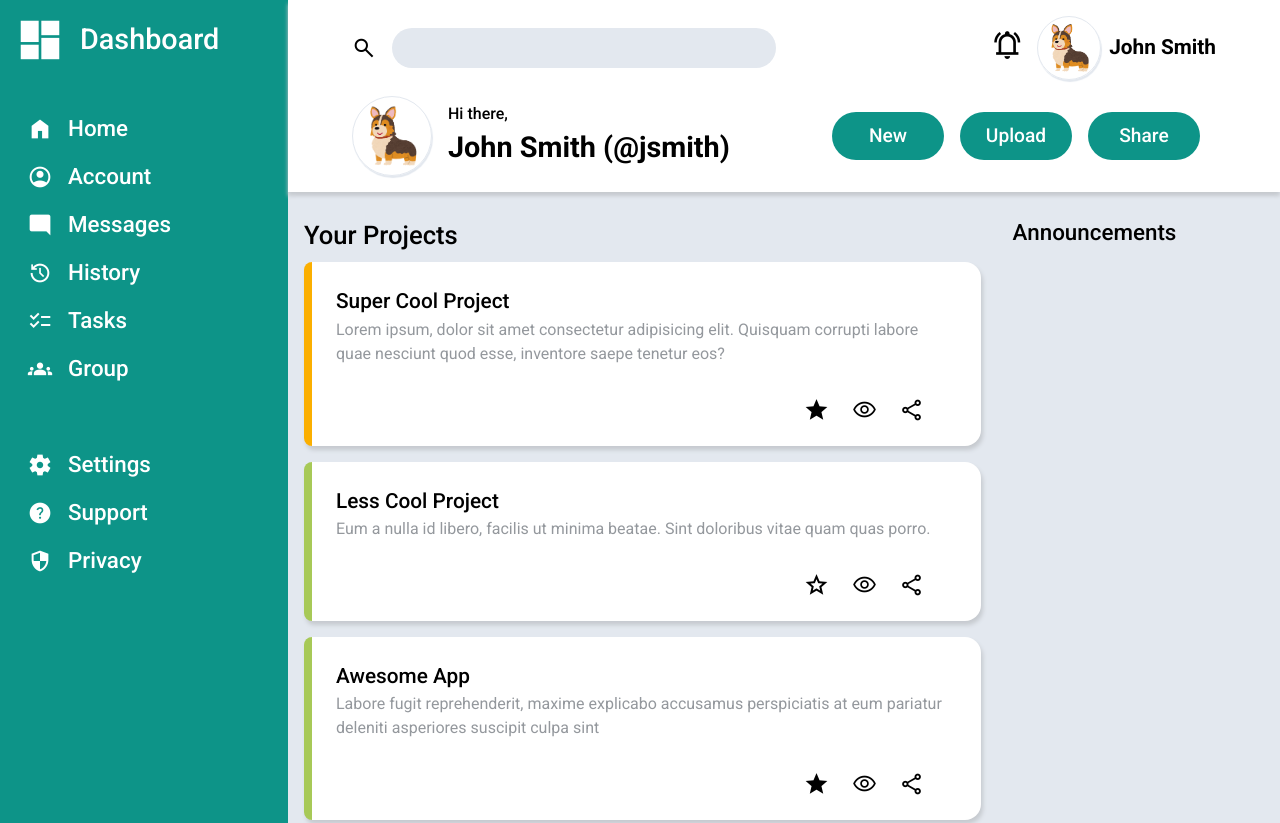
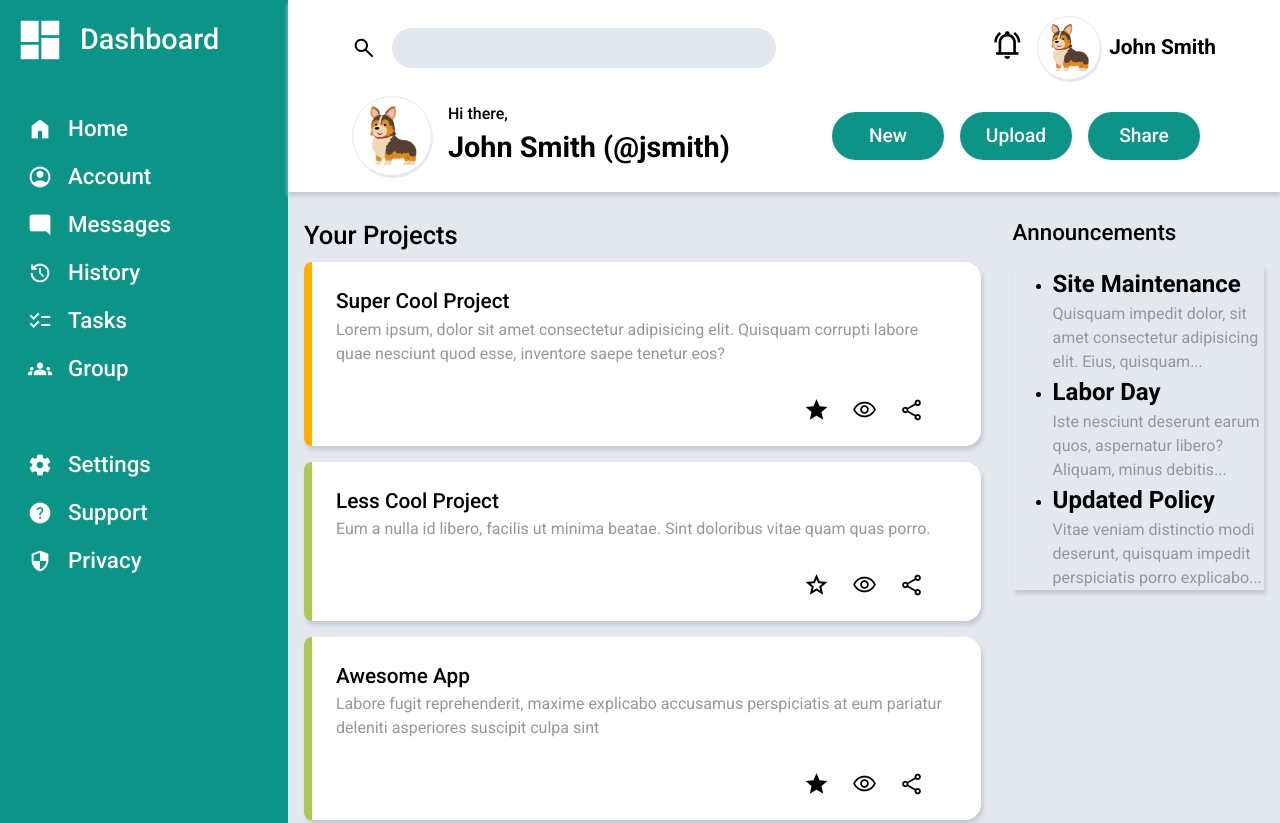
Before and after one commit to KevinTruong13/admin_dashboard, a website: page index.html in a window 1280 px wide. Shown: the top 823 px of the page. Drawn offline with nearby package versions, Linux system fonts and the light colour scheme.

Commit message:
Add html announcements content

```diff
--- a/index.html
+++ b/index.html
@@ -159,15 +159,32 @@
         </div>
         <div>
             <h1>Announcements</h1>
-            <aside>
-
-            </aside>
+            <ul>
+                <li>
+                    <h2>Site Maintenance</h2>
+                    <p>
+                        Quisquam impedit dolor, sit amet consectetur adipisicing elit. Eius, quisquam...
+                    </p>
+                </li>
+                <li>
+                    <h2>Labor Day</h2>
+                    <p>
+                        Iste nesciunt deserunt earum quos, aspernatur libero? Aliquam, minus debitis...
+                    </p>
+                </li>
+                <li>
+                    <h2>Updated Policy</h2>
+                    <p>
+                        Vitae veniam distinctio modi deserunt, quisquam impedit perspiciatis porro explicabo...
+                    </p>
+                </li>
+            </ul>
         </div>
         <div>
             <h1>Trending</h1>
-            <aside>
+            <ul>
 
-            </aside>
+            </ul>
         </div>
     </main>
 </body>
--- a/spreadsheets/style.scss
+++ b/spreadsheets/style.scss
@@ -252,7 +252,7 @@ main {
     }
 
     .project,
-    .aside {
+    ul {
         box-shadow: 2px 4px 4px var(--grey-medium);
     }
 }
```
Also changed, not shown: spreadsheets/style.css.
